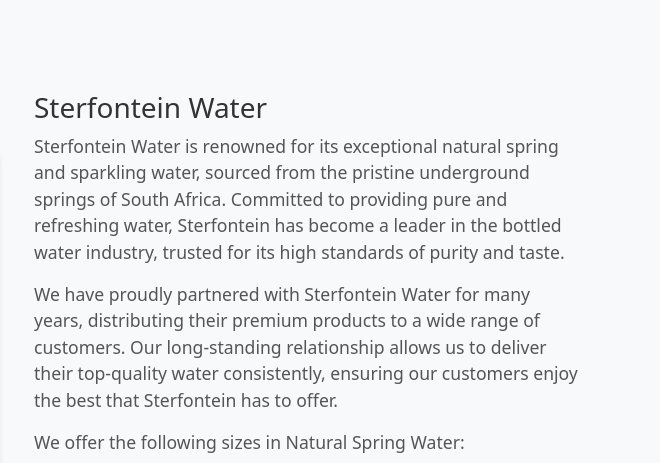
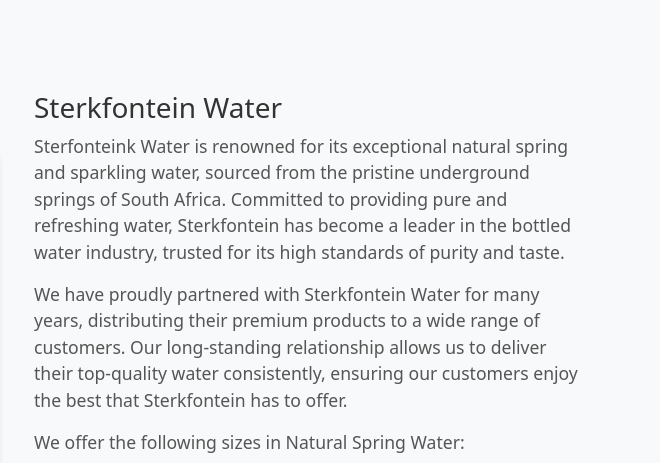
Before and after one commit to Geralds-world/AD-Group, a plain HTML site: page distribution.html in a window 1280 px wide. Shown: the part 2836-3299 px from the top of the page, 620-1280 px from the left. Drawn offline with nearby package versions, Linux system fonts and the light colour scheme; a web font is replaced by a local one.

Commit message:
all chnages done

```diff
--- a/distribution.html
+++ b/distribution.html
@@ -169,9 +169,9 @@
         <img src="https://lh5.googleusercontent.com/proxy/qIDsAwRwJXNRD7S7dyUmxzvTA9kGiGPfS0k2gQS-bCYakwKClIddPhqwCl49jF6-f8ShHn_dOJ8nqqj17bFzK6yIBdZkW6f4AeXI9rsw3lMtoNWFFEaPqTPAkGJYjT_tBT6RoQtr4ljWWKLvxJYjssHejtXTI0F4K8w0" alt="Sterfontein Water" class="img-fluid">
     </div>
     <div class="col-md-6">
-        <h3>Sterfontein Water</h3>
-        <p>Sterfontein Water is renowned for its exceptional natural spring and sparkling water, sourced from the pristine underground springs of South Africa. Committed to providing pure and refreshing water, Sterfontein has become a leader in the bottled water industry, trusted for its high standards of purity and taste.</p>
-        <p>We have proudly partnered with Sterfontein Water for many years, distributing their premium products to a wide range of customers. Our long-standing relationship allows us to deliver their top-quality water consistently, ensuring our customers enjoy the best that Sterfontein has to offer.</p>
+        <h3>Sterkfontein Water</h3>
+        <p>Sterfonteink Water is renowned for its exceptional natural spring and sparkling water, sourced from the pristine underground springs of South Africa. Committed to providing pure and refreshing water, Sterkfontein has become a leader in the bottled water industry, trusted for its high standards of purity and taste.</p>
+        <p>We have proudly partnered with Sterkfontein Water for many years, distributing their premium products to a wide range of customers. Our long-standing relationship allows us to deliver their top-quality water consistently, ensuring our customers enjoy the best that Sterkfontein has to offer.</p>
         <p>We offer the following sizes in Natural Spring Water:</p>
         <ul style="list-style-type: none; padding-left: 0;">
             <li style="display: flex; align-items: center;">
```
